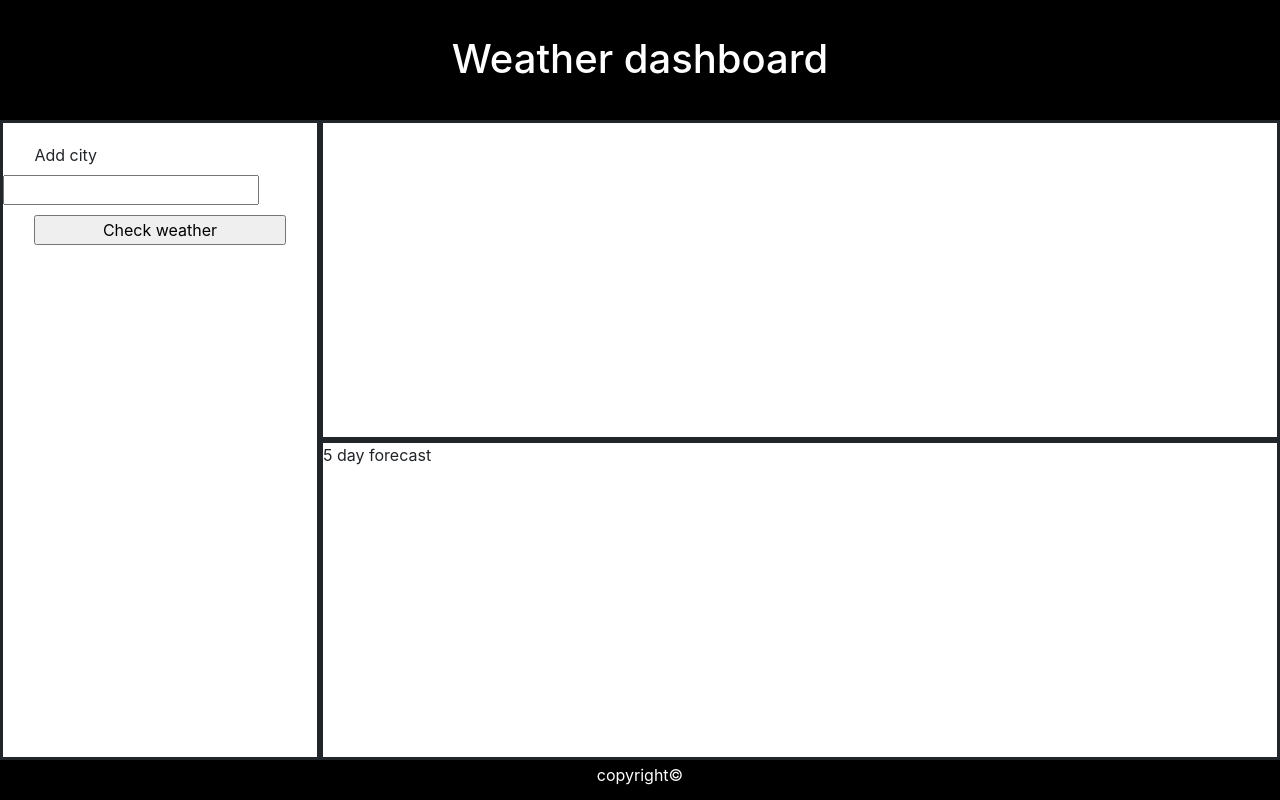
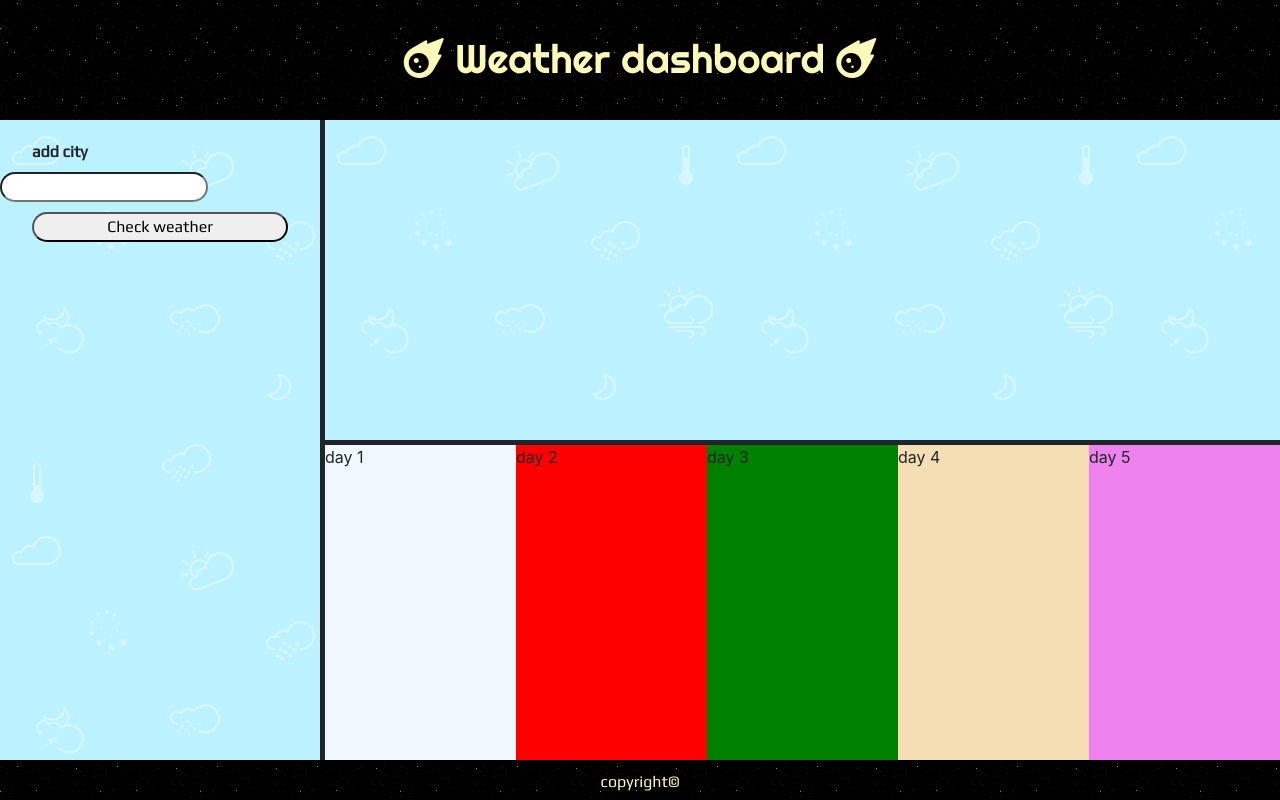
Before and after one commit to Jamesdavies1/Weather-Dashboard, a plain HTML site: page index.html in a window 1280 px wide. Drawn offline with nearby package versions, Linux system fonts and the light colour scheme.

Commit message:
added more styling inc div boxes for 5 day planner and wallpaper backgrounds. also inc some fancy txt imgs

```diff
--- a/index.html
+++ b/index.html
@@ -5,22 +5,25 @@
     <meta charset="UTF-8">
     <meta name="viewport" content="width=device-width, initial-scale=1.0">
     <meta http-equiv="X-UA-Compatible" content="ie=edge">
+    <script src="https://kit.fontawesome.com/c789f3d2c3.js" crossorigin="anonymous"></script>
+    <link href="https://fonts.googleapis.com/css?family=Play|Righteous&display=swap" rel="stylesheet">
     <link rel="stylesheet" href="https://stackpath.bootstrapcdn.com/bootstrap/4.4.1/css/bootstrap.min.css"
         integrity="sha384-Vkoo8x4CGsO3+Hhxv8T/Q5PaXtkKtu6ug5TOeNV6gBiFeWPGFN9MuhOf23Q9Ifjh" crossorigin="anonymous">
     <link rel="stylesheet" href="style/style.css">
     <script src="https://code.jquery.com/jquery-3.4.1.min.js"
         integrity="sha256-CSXorXvZcTkaix6Yvo6HppcZGetbYMGWSFlBw8HfCJo=" crossorigin="anonymous"></script>
+    <script src="https://cdnjs.cloudflare.com/ajax/libs/moment.js/2.24.0/moment.js"></script>
     <title>Weather app</title>
 </head>
 
 <body>
     <div id="header">
-        <h1>Weather dashboard</h1>
+        <h1><i class="fas fa-meteor"></i> Weather dashboard <i class="fas fa-meteor"></i></h1>
     </div>
 
     <div id="citylist">
         <form id="city-form">
-            <label id="input-title">Add city</label>
+            <label id="input-title"><strong>add city</strong> </label>
             <input type="text" id="city-input">
             <br>
 
@@ -32,19 +35,23 @@
 
     <div id="mainweather">
         <p id="name"></p>
+        <p id="localtime"></p>
         <p id="temperature"></p>
         <p id="humidity"></p>
         <p id="windspeed"></p>
         <p id="uvindex"></p>
-
     </div>
 
     <div id="fivedayforecast">
-        <p>5 day forecast</p>
+        <div class="fivedaydiv" id="day1">day 1</div>
+        <div class="fivedaydiv" id="day2">day 2</div>
+        <div class="fivedaydiv" id="day3">day 3</div>
+        <div class="fivedaydiv" id="day4">day 4</div>
+        <div class="fivedaydiv" id="day5">day 5</div>
     </div>
 
     <footer class="footer">
-        <p>copyright&#169;</p>
+        <p id="footertxt">copyright&#169;</p>
     </footer>
 
     <script src="script.js"></script>
--- a/script.js
+++ b/script.js
@@ -2,14 +2,13 @@
 
 // Then dynamicaly generating buttons for each movie in the array
 // This code $("<button>") is all jQuery needs to create the beginning and end tag. (<button></button>)
-
 
 // Generate a reference to our location input field
 var $inputField = $("#city-input");
 
 // Add an event listener to the 'check weather button' that will make an AJAX call
 var $weatherBtn = $("#add-city");
-$weatherBtn.click(function(event){
+$weatherBtn.click(function (event) {
   event.preventDefault()
 
   //given input field in index.html a variable
@@ -18,23 +17,29 @@ $weatherBtn.click(function(event){
   //api address + inputted city
   var queryUrl = "https://api.openweathermap.org/data/2.5/weather?APPID=81fefb486ea6ff0b0adaaf2f65825e9f&q=" + userCity + "&units=metric";
 
+  //var newUrl = "https://api.openweathermap.org/data/2.5/forecast?q=London,us&mode=xml";
+  //console.log(newUrl)
+
+
   //first ajax call to receive weather info of inputted city
   $.ajax({
     url: queryUrl,
     method: "GET"
-   }).then(function(response){
-/*     if (history.indexOf(userCity) === -1) {
+  }).then(function (response) {
+    if (history.indexOf(userCity) === -1) {
       history.push(userCity);
-        window.localStorage.setItem("history", JSON.stringify(history)); */
+      window.localStorage.setItem("history", JSON.stringify(history));
 
-        //makeRow(searchValue);
-      //}
+      makeRow(searchValue);
+    }
     //our console.log response from api server displaying info we have requested
     console.log("here is the cities weather info: ", response);
     // console.log("i am her: ", response.name);
 
     currentWeather(response);
   })
+
+
 });
 //-----------------------------------------------------------------------------------------------------------------------------
 
@@ -46,6 +51,7 @@ currentWeather(response);
 //function addCity
 
 // get current history, if any
+
 /* var history = JSON.parse(window.localStorage.getItem("history")) || [];
 if (history.length > 0) {
  currentWeather(history[history.length-1]);
@@ -56,10 +62,10 @@ for (var i = 0; i < history.length; i++) {
 
 $(".history").on("click", "li", function() {
     currentWeather($(this).text());
-  }); */
+  });  */
 
 //-------------------------block 2- displayed current city weather info-------------------------------------------------------
-function currentWeather(response){
+function currentWeather(response) {
   var cityName = response.name;
   $("#name").text("City name: " + cityName);
   var cityTemp = response.main.temp;
@@ -70,7 +76,7 @@ function currentWeather(response){
   $("#windspeed").text("City wind: " + cityWind + " MPH");
   var cityUv = response.main.humidity;
   $("#uvindex").text("City UV index: " + cityUv + " needs fix");
-    console.log(response);
+  console.log(cityName);
 
 }
 
@@ -96,6 +102,7 @@ function currentWeather(response){
 //function addCity
 
 // get current history, if any
+
 /* var history = JSON.parse(window.localStorage.getItem("history")) || [];
 if (history.length > 0) {
   currentWeather(history[history.length-1]);
@@ -106,4 +113,17 @@ for (var i = 0; i < history.length; i++) {
 
 $(".history").on("click", "li", function() {
     currentWeather($(this).text());
-  }); */
+  });  */
+
+
+
+
+
+  //NEED HELP WITH
+
+    //CREATING CITY BUTTONS
+    //FINDING UV FROM API
+    //CREATING 2ND AJAX CALL
+    //FINDING 5 DAY FORECASTS
+
+    //.MOMENT
--- a/style/style.css
+++ b/style/style.css
@@ -4,14 +4,23 @@ width: 100%;
     height: 15%;
     padding-top: 35px;
     color: white;
-background-color: black;
+    background-image: url(../images/darkness/darkness.png);
+}
+
+h1{
+    color:rgb(255, 249, 185);
+    font-family: 'Righteous', cursive;
+}
+
+p, label, input{
+    font-family: 'Play', sans-serif;
 }
 
 #citylist{
-border-style: solid;
     width: 25%;
     float: left;
     height: 80%;
+    background-image: url("../images/weather/weather.png");
 }
 
 #input-title{
@@ -28,20 +37,63 @@ height: 80%;
 
 #city-input{
     margin-right: 10%;
+    background-image: url(../images/weather/readme.txt);
 }
 
 #mainweather{
     border-style: solid;
+    border-width: 5px;
+    border-image: url("../images/darkness/readme.txt");
+    border-top: 0;
+    border-right: 0;
+    border-bottom: 0;
     width: 75%;
     float: right;
     height: 40%;
+    background-image: url("../images/weather/weather.png");
+
 }
 
 #fivedayforecast{
     border-style: solid;
+    border-width: 5px;
+    border-image: url("../images/darkness/readme.txt");
+    border-right: 0;
+    border-bottom: 0;
     width: 75%;
     float: right;
     height: 40%;
+    background-image: url("../images/weather/weather.png");
+}
+
+.fivedaydiv{
+    height: 100%;
+    width: 20%;
+}
+
+#day1{
+    background-color: aliceblue;
+    float: left;
+}
+
+#day2{
+    background-color: red;
+    float: left;
+}
+
+#day3{
+    background-color: green;
+    float: left;
+}
+
+#day4{
+    background-color: wheat;
+    float: left;
+}
+
+#day5{
+    background-color: violet;
+    float: left;
 }
 
 .footer{
@@ -50,7 +102,7 @@ height: 40%;
     bottom: 0;
     width: 100%;
     color: white;
-    background-color: black;
+    background-image: url(../images/darkness/darkness.png);
     text-align: center;
     border-style: solid;
     border-color: black;
@@ -60,7 +112,18 @@ height: 40%;
     height: 5%
   }
 
+  #footertxt{
+      margin-top: 7px;
+    color:rgb(255, 249, 185);
+  }
+
   html, body {
     height: 100%;
     margin: 0;
   }
+
+  input{
+    -webkit-border-radius: 50px;
+    -moz-border-radius: 50px;
+    border-radius: 50px;
+    }
```
Also changed, not shown: images/darkness/darkness.png (added), images/darkness/readme.txt (added), images/weather/readme.txt (added), images/weather/weather.png (added). Lines whose indentation alone changed are shown as unchanged.
